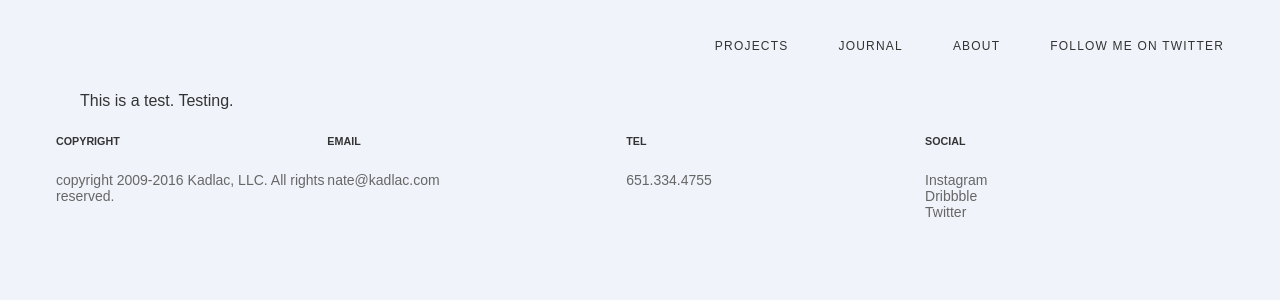
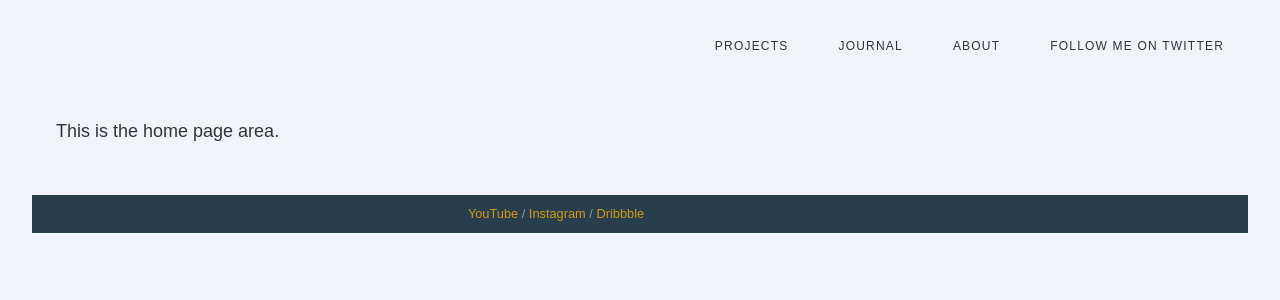
Before and after one commit to nkadlac/kadlac.com, a Jekyll site: the page built from index.html, in a window 1280 px wide. Shown: the top 300 px of the page. Built offline with Jekyll 4.4.1, drawn with Linux system fonts in a browser that asks for light colours.

Commit message:
added new files

```diff
--- a/_includes/footer.html
+++ b/_includes/footer.html
@@ -1,37 +1,12 @@
 <footer>
   <div class="contain">
-    <div class="col">
-      <h6>COPYRIGHT</h6>
-      <ul>
-        <li>
-          copyright 2009-2016 Kadlac, LLC. All rights reserved.
-        </li>
-      </ul>
-    </div>
-    <div class="col">
-      <h6>EMAIL</h6>
-      <ul>
-        <li>
-          <a href="mailto:nate@kadlac.com">nate@kadlac.com</a>
-        </li>
-      </ul>
-    </div>
-    <div class="col">
-      <h6>TEL</h6>
-      <ul>
-        <li>
-          651.334.4755
-        </li>
-      </ul>
-    </div>
-    <div class="col">
-      <h6>SOCIAL</h6>
-      <ul>
-        <li><a href="http://instagram.com/nkadlac">Instagram</a></li>
-        <li><a href="http://dribbble.com/natekadlac">Dribbble</a></li>
-        <li><a href="https://twitter.com/kadlac">Twitter</a></li>
-      </ul>
-    </div>
-    <!-- <span class="copyright">&copy; {{ site.time | date: '%Y' }} {{site.name}}</span> -->
-  </div>
+    <p>
+      <a href="https://www.youtube.com/channel/UCXyF7Or3OX7zXa-z2CVg_Yw">YouTube</a>
+       /
+      <a href="http://instagram.com/nkadlac">Instagram</a>
+        /
+      <a href="http://dribbble.com/natekadlac">Dribbble</a>
+    </p>
+
+  </div><!-- end contain  -->
 </footer>
--- a/assets/css/style.scss
+++ b/assets/css/style.scss
@@ -164,30 +164,17 @@ header.article_head h1 {
 footer {
 		max-width: 76em;
 		margin: 0 auto;
-		@include row;
+		text-align: center;
+		background-color: #283e4c;
 }
 
-footer div.col {
-	@include span-columns(3);
-}
-
-footer ul {
-	list-style-type: none;
-	margin: 0;
-	padding: 0;
-	font-size: .875em;
-	color: #666666;
+footer p {
+	text-align: center;
+	color: #999;
+	font-size: .8em;
 }
 
 footer a {
 	text-decoration: none;
-	color: #666666;
+	color: #d19a16;
 }
-
-footer ul li {
-
-}
-
-footer div:nth-child(1) {
-	@include omega();
-}
--- a/home.markdown
+++ b/home.markdown
@@ -1,5 +1,5 @@
 ---
-title: Home
+<!-- title: Home -->
 date: 2016-10-01 11:33:00 -07:00
 ---
 
--- a/index.html
+++ b/index.html
@@ -7,21 +7,6 @@ navigation_weight: 1
 
 <div class="contain">
 
-  <header class="home_head">
-
-    <div class="contain">
-
-      This is a test. Testing.
-
-    </div>
-
-  </header>
-
-  <div class="portfolio_body">
-
-    <div class="contain">
-
-
-    </div>
+  {{content}}
 
 </div>
```
Also changed, not shown: 9 other files.
